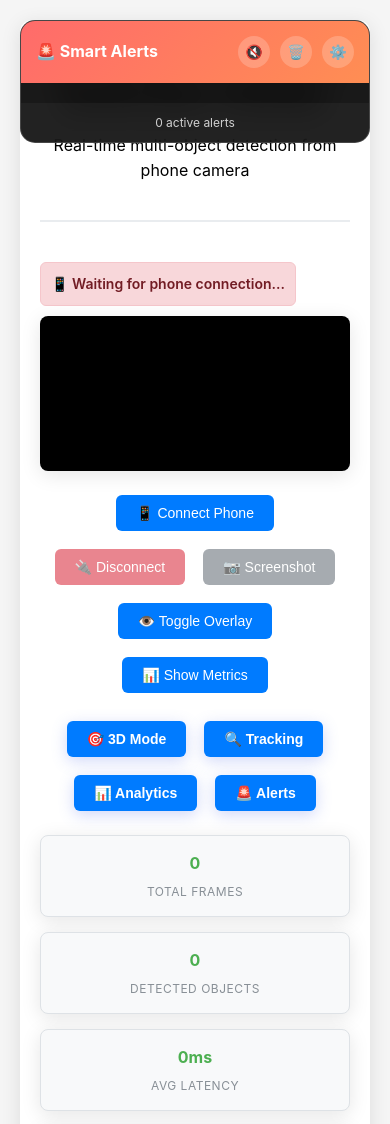
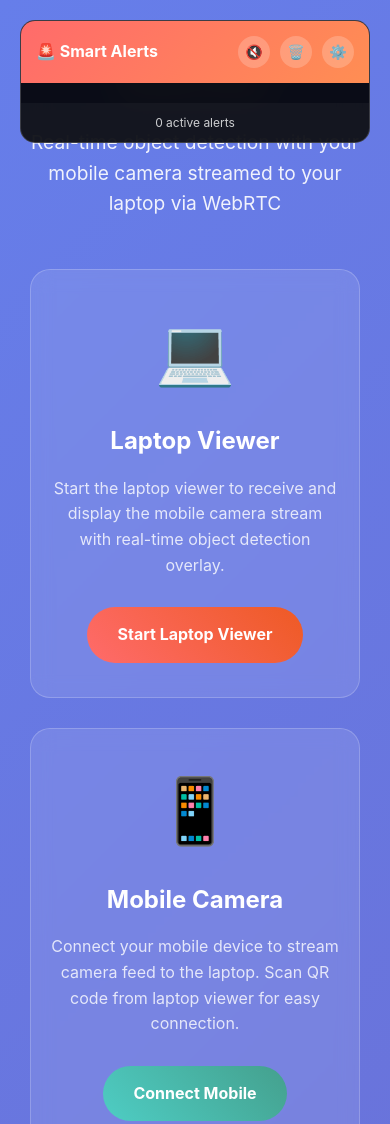
Before and after one commit to Sathwik-Shenoy/webrtc-object-detection, a website: page public/index.html in a window 390 px wide. Shown: the top 1124 px of the page. Drawn offline with nearby package versions, Linux system fonts and the light colour scheme; no server answers.

Commit message:
feat: Redesign main index.html with WebRTC navigation
- Create modern landing page with gradient design
- Add navigation cards for Laptop Viewer and Mobile Camera
- Include feature showcase with icons and descriptions
- Mobile-responsive design with card-based layout
- Integrate QR code connection workflow explanation

```diff
--- a/public/index.html
+++ b/public/index.html
@@ -3,51 +3,232 @@
 <head>
     <meta charset="UTF-8">
     <meta name="viewport" content="width=device-width, initial-scale=1.0">
-    <title>WebRTC Object Detection - Viewer</title>
+    <title>WebRTC Object Detection</title>
     <link rel="stylesheet" href="/css/style.css">
     <style>
         body {
             font-family: -apple-system, BlinkMacSystemFont, 'Segoe UI', Roboto, sans-serif;
             margin: 0;
             padding: 20px;
-            background: #f5f5f5;
+            background: linear-gradient(135deg, #667eea 0%, #764ba2 100%);
+            min-height: 100vh;
+            color: white;
         }
 
         .container {
             max-width: 1200px;
             margin: 0 auto;
-            background: white;
-            border-radius: 12px;
-            padding: 20px;
-            box-shadow: 0 4px 20px rgba(0,0,0,0.1);
+            text-align: center;
         }
 
         .header {
-            text-align: center;
-            margin-bottom: 30px;
-            padding-bottom: 20px;
-            border-bottom: 2px solid #e9ecef;
+            margin-bottom: 50px;
         }
 
-        .video-container {
-            position: relative;
-            width: 100%;
-            max-width: 800px;
-            margin: 0 auto;
-            background: #000;
-            border-radius: 8px;
-            overflow: hidden;
+        .header h1 {
+            font-size: 3em;
+            margin-bottom: 20px;
+            text-shadow: 2px 2px 4px rgba(0,0,0,0.3);
         }
 
-        #remoteVideo {
-            width: 100%;
-            height: auto;
-            display: block;
+        .header p {
+            font-size: 1.2em;
+            opacity: 0.9;
+            max-width: 600px;
+            margin: 0 auto;
         }
 
-        .overlay-canvas {
-            position: absolute;
-            top: 0;
+        .options {
+            display: grid;
+            grid-template-columns: repeat(auto-fit, minmax(300px, 1fr));
+            gap: 30px;
+            margin-top: 50px;
+        }
+
+        .option-card {
+            background: rgba(255, 255, 255, 0.1);
+            backdrop-filter: blur(10px);
+            border-radius: 20px;
+            padding: 40px;
+            transition: transform 0.3s ease, box-shadow 0.3s ease;
+            border: 1px solid rgba(255, 255, 255, 0.2);
+        }
+
+        .option-card:hover {
+            transform: translateY(-10px);
+            box-shadow: 0 20px 40px rgba(0, 0, 0, 0.2);
+        }
+
+        .option-icon {
+            font-size: 4em;
+            margin-bottom: 20px;
+        }
+
+        .option-title {
+            font-size: 1.5em;
+            margin-bottom: 15px;
+            font-weight: bold;
+        }
+
+        .option-description {
+            margin-bottom: 25px;
+            opacity: 0.8;
+            line-height: 1.6;
+        }
+
+        .btn {
+            display: inline-block;
+            padding: 15px 30px;
+            background: #007bff;
+            color: white;
+            text-decoration: none;
+            border-radius: 50px;
+            font-weight: bold;
+            transition: all 0.3s ease;
+            border: none;
+            cursor: pointer;
+            font-size: 1em;
+        }
+
+        .btn:hover {
+            background: #0056b3;
+            transform: scale(1.05);
+        }
+
+        .btn.primary {
+            background: linear-gradient(45deg, #ff6b6b, #ee5a24);
+        }
+
+        .btn.primary:hover {
+            background: linear-gradient(45deg, #ee5a24, #ff6b6b);
+        }
+
+        .btn.secondary {
+            background: linear-gradient(45deg, #4ecdc4, #44a08d);
+        }
+
+        .btn.secondary:hover {
+            background: linear-gradient(45deg, #44a08d, #4ecdc4);
+        }
+
+        .features {
+            margin-top: 60px;
+            text-align: left;
+        }
+
+        .features h2 {
+            text-align: center;
+            margin-bottom: 40px;
+            font-size: 2.5em;
+        }
+
+        .feature-list {
+            display: grid;
+            grid-template-columns: repeat(auto-fit, minmax(250px, 1fr));
+            gap: 20px;
+        }
+
+        .feature {
+            background: rgba(255, 255, 255, 0.1);
+            padding: 20px;
+            border-radius: 15px;
+            backdrop-filter: blur(10px);
+        }
+
+        .feature-icon {
+            font-size: 2em;
+            margin-bottom: 10px;
+        }
+
+        .feature h3 {
+            margin-bottom: 10px;
+        }
+
+        @media (max-width: 768px) {
+            .header h1 {
+                font-size: 2em;
+            }
+
+            .options {
+                grid-template-columns: 1fr;
+            }
+
+            .option-card {
+                padding: 30px 20px;
+            }
+        }
+    </style>
+</head>
+<body>
+    <div class="container">
+        <div class="header">
+            <h1>🎯 WebRTC Object Detection</h1>
+            <p>Real-time object detection with your mobile camera streamed to your laptop via WebRTC</p>
+        </div>
+
+        <div class="options">
+            <div class="option-card">
+                <div class="option-icon">💻</div>
+                <div class="option-title">Laptop Viewer</div>
+                <div class="option-description">
+                    Start the laptop viewer to receive and display the mobile camera stream with real-time object detection overlay.
+                </div>
+                <a href="/laptop-viewer.html" class="btn primary">Start Laptop Viewer</a>
+            </div>
+
+            <div class="option-card">
+                <div class="option-icon">📱</div>
+                <div class="option-title">Mobile Camera</div>
+                <div class="option-description">
+                    Connect your mobile device to stream camera feed to the laptop. Scan QR code from laptop viewer for easy connection.
+                </div>
+                <a href="/phone-connect.html" class="btn secondary">Connect Mobile</a>
+            </div>
+        </div>
+
+        <div class="features">
+            <h2>✨ Features</h2>
+            <div class="feature-list">
+                <div class="feature">
+                    <div class="feature-icon">🔒</div>
+                    <h3>HTTPS Secure</h3>
+                    <p>Secure HTTPS connection enables mobile camera access and encrypted data transmission.</p>
+                </div>
+
+                <div class="feature">
+                    <div class="feature-icon">🚀</div>
+                    <h3>Real-time Streaming</h3>
+                    <p>Low-latency WebRTC peer-to-peer connection for smooth video streaming.</p>
+                </div>
+
+                <div class="feature">
+                    <div class="feature-icon">🎯</div>
+                    <h3>Object Detection</h3>
+                    <p>AI-powered object recognition with bounding boxes and confidence scores.</p>
+                </div>
+
+                <div class="feature">
+                    <div class="feature-icon">📊</div>
+                    <h3>Performance Metrics</h3>
+                    <p>Real-time FPS, latency, and detection statistics monitoring.</p>
+                </div>
+
+                <div class="feature">
+                    <div class="feature-icon">📱</div>
+                    <h3>Mobile Optimized</h3>
+                    <p>Responsive design works seamlessly on mobile devices and tablets.</p>
+                </div>
+
+                <div class="feature">
+                    <div class="feature-icon">🔗</div>
+                    <h3>QR Code Connect</h3>
+                    <p>Easy mobile connection via QR code scanning - no manual URL typing needed.</p>
+                </div>
+            </div>
+        </div>
+    </div>
+</body>
+</html>
             left: 0;
             width: 100%;
             height: 100%;
```
